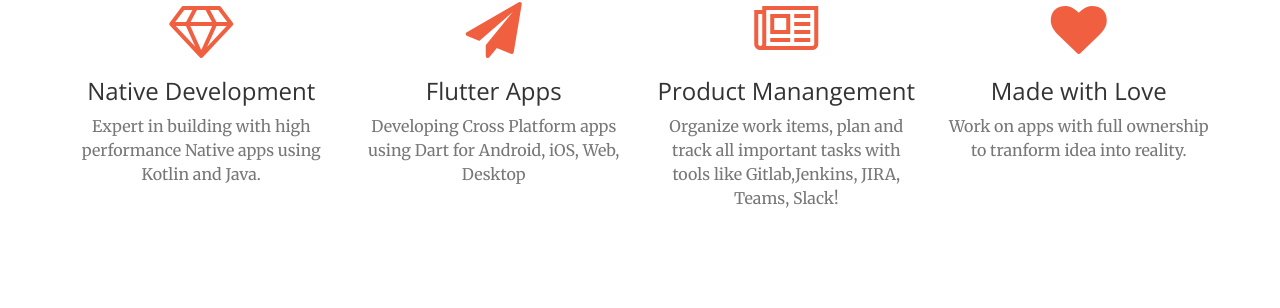
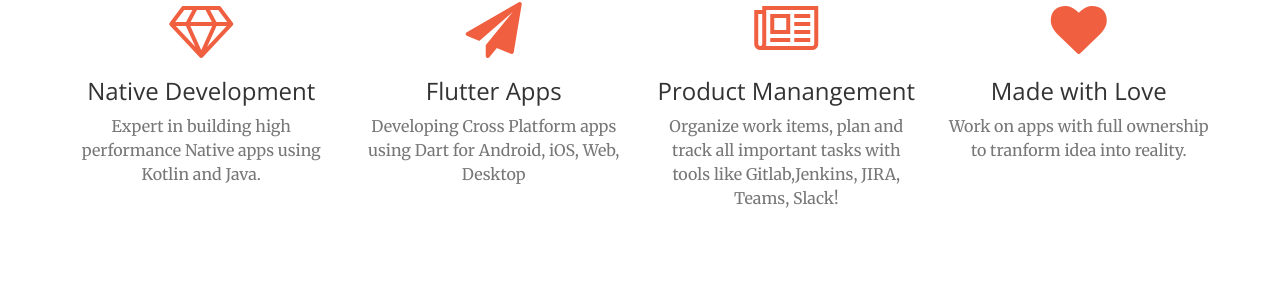
Before and after one commit to anukools/anukools.github.io, a Jekyll site: the page built from index.html, in a window 1280 px wide and 900 px high, scrolled down 1344 px. Shown: the part 144-452 px from the top of the window. Built offline with Jekyll 4.4.1, drawn with Linux system fonts in a browser that asks for light colours.

Commit message:
Update services.html

```diff
--- a/_includes/services.html
+++ b/_includes/services.html
@@ -13,7 +13,7 @@
                 <div class="service-box">
                     <i class="fa fa-4x fa-diamond wow bounceIn text-primary"></i>
                     <h3>Native Development</h3>
-                    <p class="text-muted">Expert in building with high performance Native apps using Kotlin and Java.</p>
+                    <p class="text-muted">Expert in building high performance Native apps using Kotlin and Java.</p>
                 </div>
             </div>
             <div class="col-lg-3 col-md-6 text-center">
```
